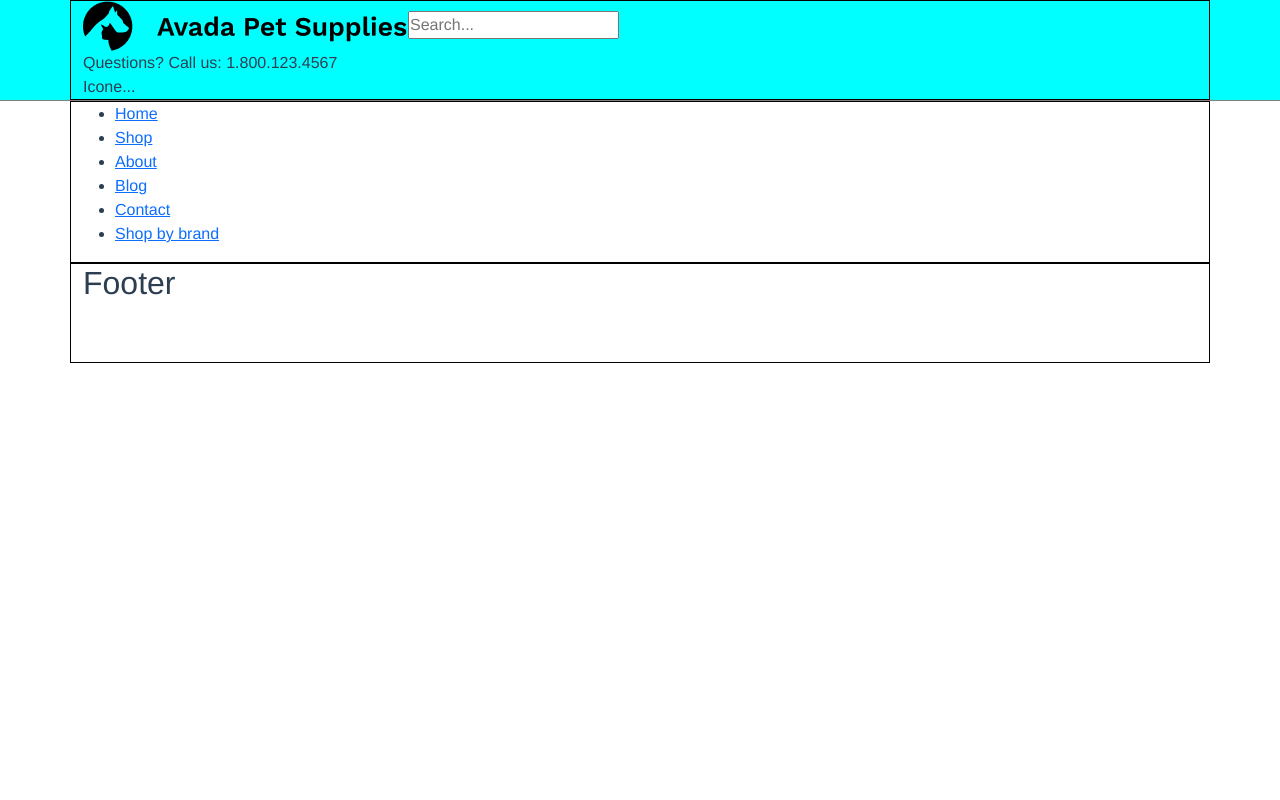
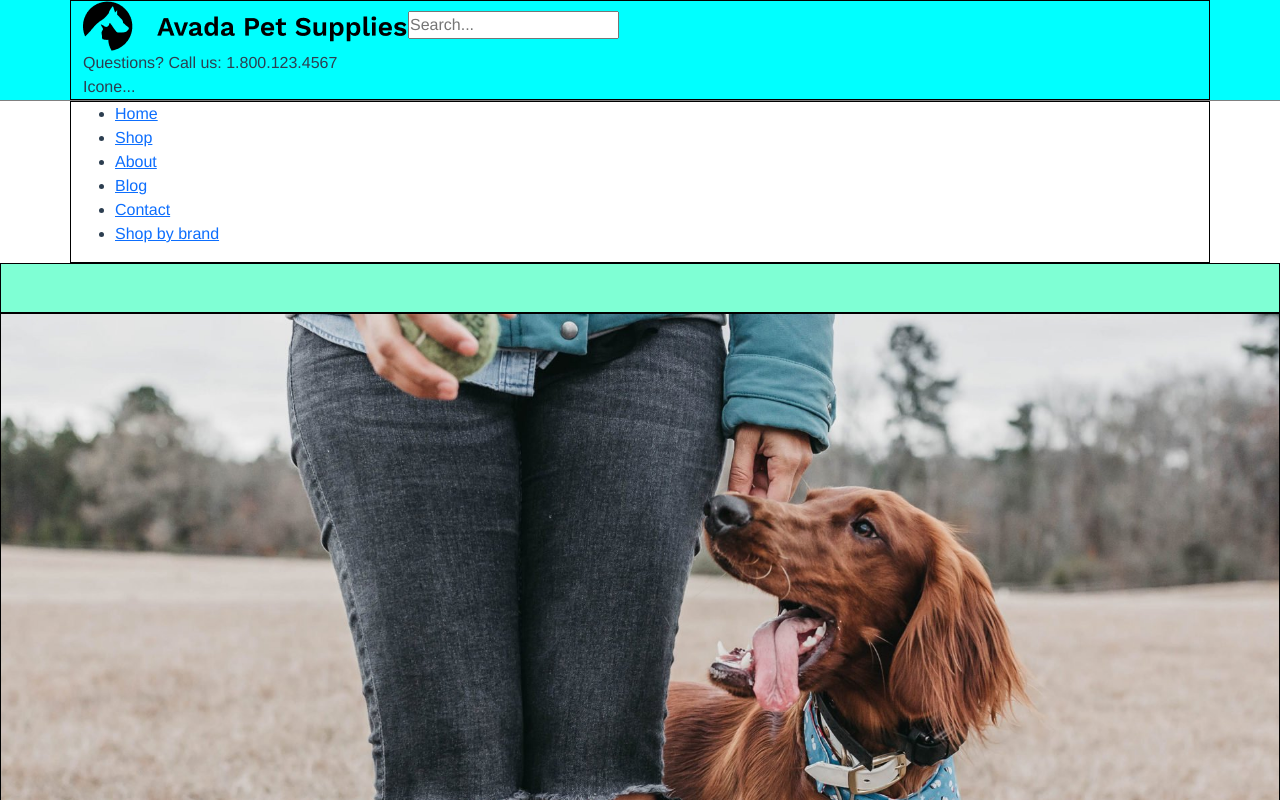
Before and after one commit to Vincedinardo21/proj-html-vuejs, a Vue app: page / in a window 1280 px wide. Shown: the top 800 px of the page. Built offline with nearby package versions, Linux system fonts and the light colour scheme; the HTML template or start-up script is replaced by a standard one.

Commit message:
Inizio Jumbotron

```diff
--- a/src/App.vue
+++ b/src/App.vue
@@ -6,7 +6,7 @@
       <!-- Main -->
       <main>
         <!-- Jumbotron -->
-
+        <MyJumbotron/>
         <!-- Browse by category -->
 
         <!-- Users testimonials -->
@@ -26,12 +26,14 @@
 
 <script>
 import MyHeader from './components/MyHeader.vue'
+import MyJumbotron from './components/MyJumbotron.vue'
 import MyFooter from './components/MyFooter.vue'
 
 export default {
   name: 'App',
   components: {
     MyHeader,
+    MyJumbotron,
     MyFooter
   }
 }
@@ -48,7 +50,7 @@ export default {
 [class*="col-"] {
   // Debug
   border: 1px solid black;
-  min-height: 100px;
+  min-height: 50px;
 }
 
 #app {
--- /dev/null
+++ b/src/components/MyJumbotron.vue
@@ -0,0 +1,31 @@
+<template>
+    <div class="container-fluid">
+        <div class="row">
+            <div class="col-12 jumbo-up"></div>
+            <!-- Image Background -->
+            <div class="col-12 jumbo-banner"></div>
+            <div class="col-12"></div>
+        </div>
+    </div>
+</template>
+
+<script>
+export default {
+  name: 'MyJumbotron',
+
+}
+</script>
+
+<!-- Add "scoped" attribute to limit CSS to this component only -->
+<style scoped lang="scss">
+    .jumbo-up {
+        background-color: aquamarine;
+    }
+    .jumbo-banner {
+        height: 760px;
+        background-image: url("../assets/img/banner-5-2x-scaled.jpg");
+        background-repeat: no-repeat;
+        background-size:cover;
+        background-position: center;
+    }
+</style>
```
Also changed, not shown: src/assets/img/banner-5-2x-scaled.jpg (added).
